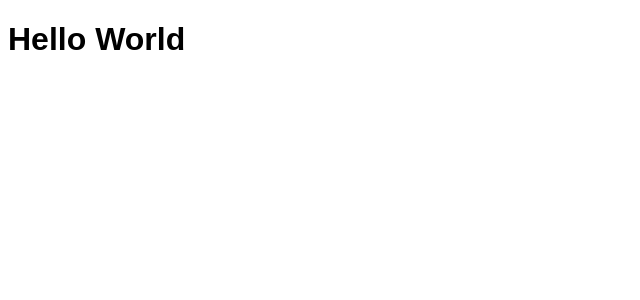
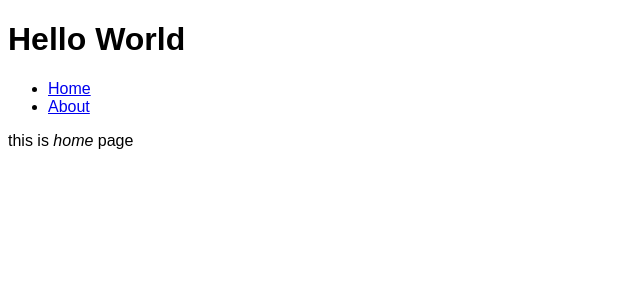
Before and after one commit to m0o0scar/vite-react-ts, a React (Vite) app: page / in a window 1280 px wide. Shown: the top 300 px of the page, without its empty margins (0-640 px from the left). Built offline with nearby package versions, Linux system fonts and the light colour scheme.

Commit message:
feat: add react router

```diff
--- a/package.json
+++ b/package.json
@@ -12,6 +12,7 @@
   "dependencies": {
     "react": "^17.0.0",
     "react-dom": "^17.0.0",
+    "react-router-dom": "^6.2.1",
     "recoil": "^0.4.1",
     "styled-components": "^5.3.3"
   },
--- a/src/App.tsx
+++ b/src/App.tsx
@@ -1,13 +1,24 @@
-import { RecoilRoot } from 'recoil';
+import { Link, Routes, Route } from "react-router-dom";
 import { GlobalStyle } from './components/GlobalStyle';
+
+const Home = () => <p>this is <i>home</i> page</p>;
+const About = () => <p>this is <b>about</b> page</p>;
 
 export function App() {
   return (
     <>
-      <RecoilRoot>
-        <GlobalStyle />
-        <h1>Hello World</h1>
-      </RecoilRoot>
+      <GlobalStyle />
+      <h1>Hello World</h1>
+      <ul>
+        <li><Link to="/">Home</Link></li>
+        <li><Link to="/about">About</Link></li>
+      </ul>
+      <p>
+        <Routes>
+          <Route path="/about" element={<About />} />
+          <Route path="/" element={<Home />} />
+        </Routes>
+      </p>
     </>
   )
 }
--- a/src/index.tsx
+++ b/src/index.tsx
@@ -1,12 +1,15 @@
 import React from 'react';
 import ReactDOM from 'react-dom';
+import { BrowserRouter } from "react-router-dom";
 import { RecoilRoot } from 'recoil';
 import { App } from './App';
 
 ReactDOM.render(
   <React.StrictMode>
     <RecoilRoot>
-      <App />
+      <BrowserRouter>
+        <App />
+      </BrowserRouter>
     </RecoilRoot>
   </React.StrictMode>,
   document.getElementById('root')
```
Also changed, not shown: 1 other file (tests, documents, lock files or other folders).
